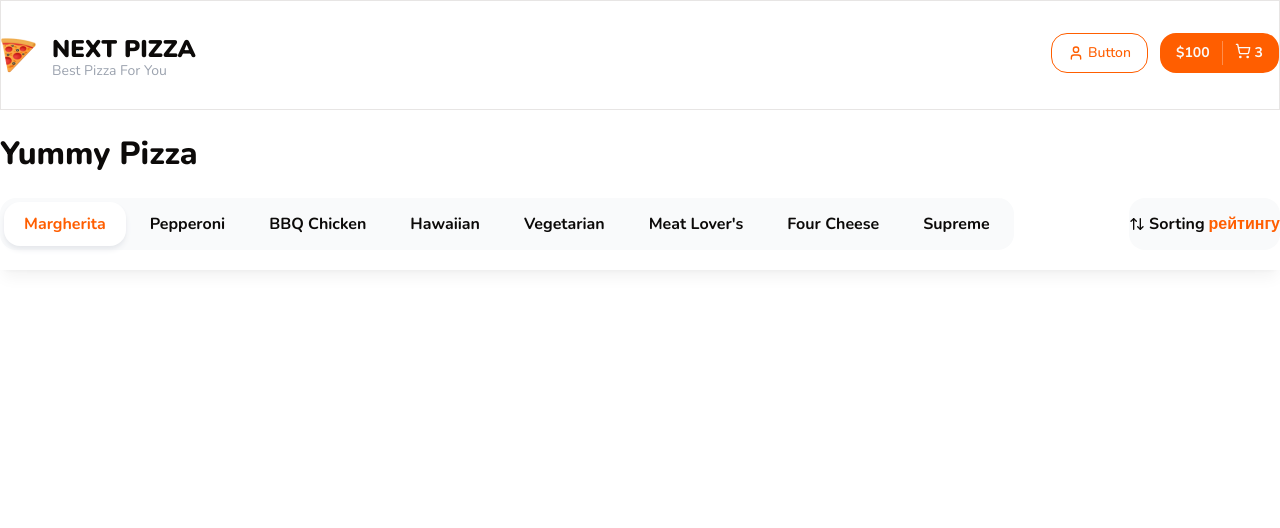
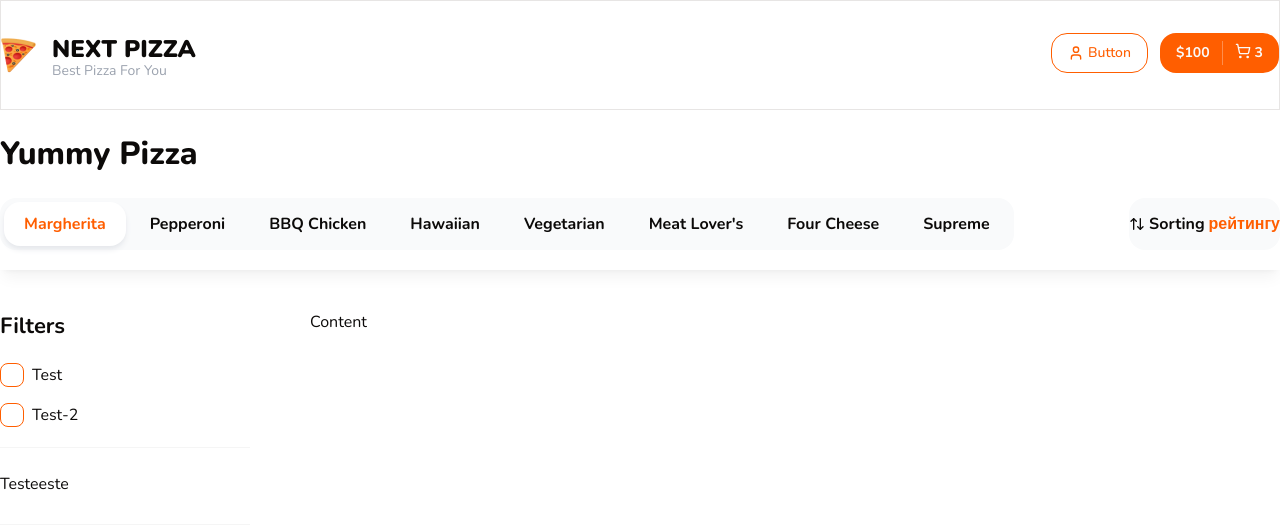
Before and after one commit to iputuagussetiawan/next-pizza, a Next.js app: page / in a window 1280 px wide. Shown: the top 528 px of the page. Built offline with nearby package versions, Linux system fonts and the light colour scheme.

Commit message:
add sidebar filter and content

```diff
--- a/app/page.tsx
+++ b/app/page.tsx
@@ -1,4 +1,5 @@
-import { Container, Title, TopBar } from "@/components/shared";
+import { Container, Filters, Title, TopBar } from "@/components/shared";
+
 
 
 export default function Home() {
@@ -6,8 +7,20 @@ export default function Home() {
     <>
       <Container className="mt-5">
         <Title text="Yummy Pizza" size="lg" className="font-extrabold"/>
-        <TopBar/>
-        <div style={{ height:'1000px'}}></div>
+      </Container>
+      <TopBar/>
+
+      <Container className="mt-10 pb-14">
+        <div className="flex gap-[60px]">
+          <div className="w-[250px]">
+            <Filters/>
+          </div>
+          <div className="flex-1">
+            <div className="flex flex-col gap-16">
+              Content
+            </div>
+          </div>
+        </div>
       </Container>
     </>
   );
--- /dev/null
+++ b/components/shared/filter-checkbox.tsx
@@ -0,0 +1,38 @@
+import React from 'react';
+import { Checkbox } from '../ui/checkbox';
+
+export interface FilterChecboxProps {
+    text: string;
+    value: string;
+    endAdornment?: React.ReactNode;
+    onCheckedChange?: (checked: boolean) => void;
+    checked?: boolean;
+    name?: string;
+}
+
+export const FilterCheckbox: React.FC<FilterChecboxProps> = ({
+    text,
+    value,
+    endAdornment,
+    onCheckedChange,
+    checked,
+    name,
+}) => {
+  return (
+    <div className="flex items-center space-x-2">
+      <Checkbox
+        onCheckedChange={onCheckedChange}
+        checked={checked}
+        value={value}
+        className="rounded-[8px] w-6 h-6"
+        id={`checkbox-${String(name)}-${String(value)}`}
+      />
+      <label
+        htmlFor={`checkbox-${String(name)}-${String(value)}`}
+        className="leading-none cursor-pointer flex-1">
+        {text}
+      </label>
+      {endAdornment}
+    </div>
+  );
+};
--- /dev/null
+++ b/components/shared/flters.tsx
@@ -0,0 +1,24 @@
+
+import { FilterCheckbox } from "./filter-checkbox";
+import { Title } from "./title";
+
+interface Props{
+    className?:string;
+}
+
+export const Filters:React.FC<Props>=({className})=>{
+    return(
+        <div className={className}>
+            <Title text="Filters" size="sm" className="mb-5 font-bold"/>
+
+            <div className="flex flex-col gap-4">
+                <FilterCheckbox text="Test" value="1"/>
+                <FilterCheckbox text="Test-2" value="2"/>
+            </div>
+
+            <div className="mt-5 border-y border-y-neutral-100 py-6 pb-7">
+                Testeeste
+            </div>
+        </div>
+    );
+};
--- a/components/shared/index.tsx
+++ b/components/shared/index.tsx
@@ -4,3 +4,5 @@ export {Title} from './title';
 export {Categories} from './categories';
 export {SortPopup} from './sort-popup';
 export {TopBar} from './top-bar';
+export {Filters} from './flters';
+export {FilterCheckbox} from './filter-checkbox';
```
